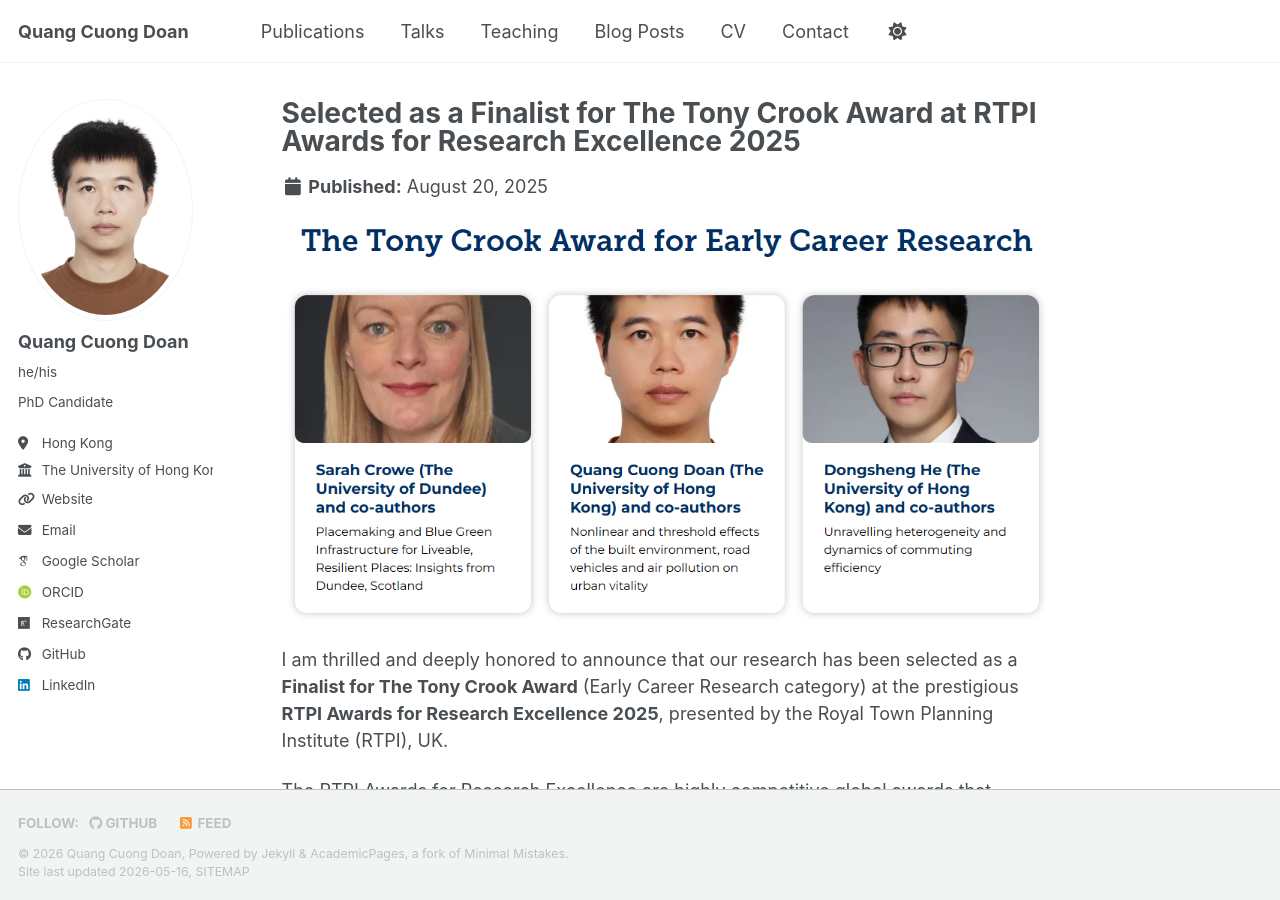
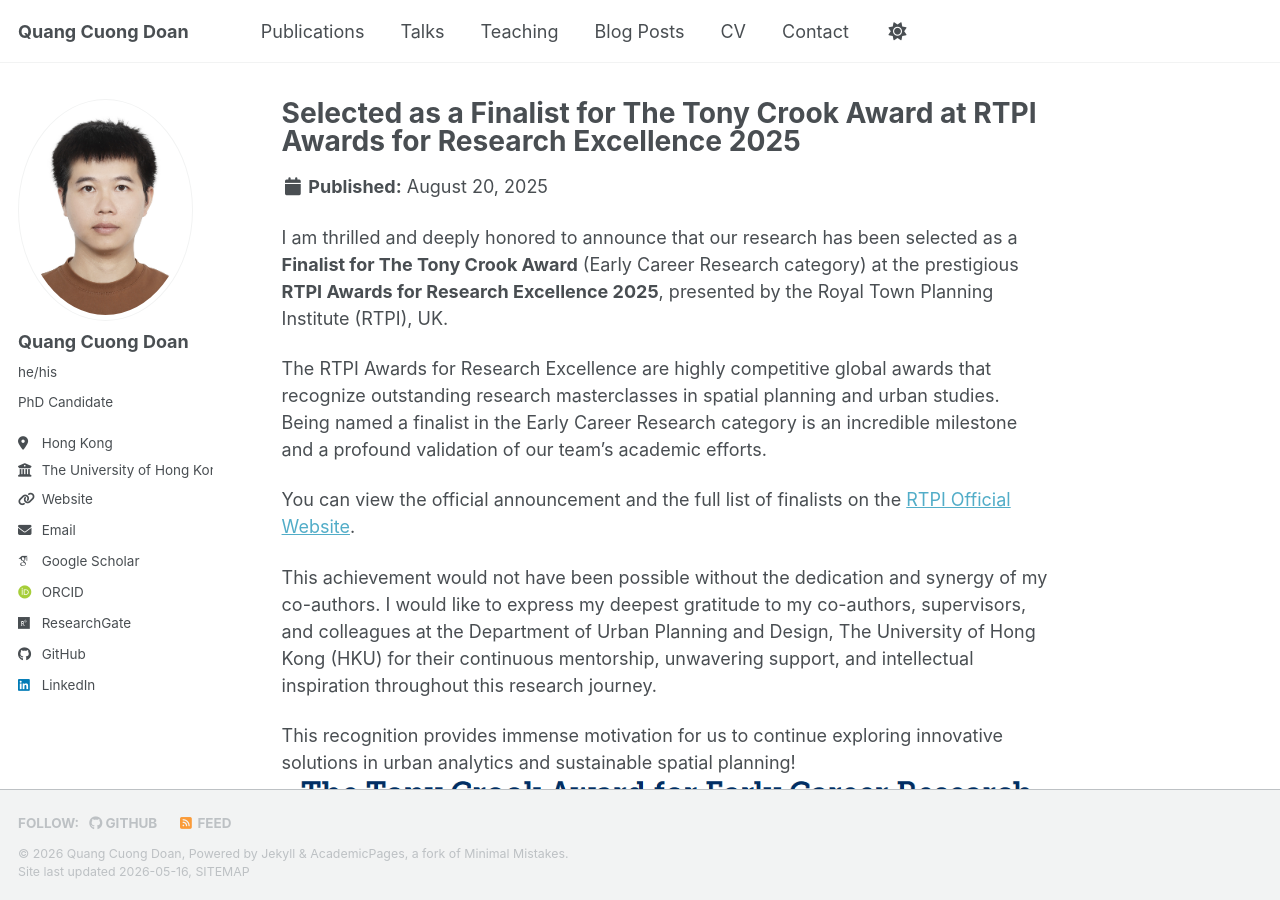
Before and after one commit to cuonghku95/cuonghku95.github.io, a Jekyll site: the page built from _posts/2025-08-20-rtpi-awards-finalist.md, in a window 1280 px wide and 900 px high. Built offline with Jekyll 4.4.1, drawn with Linux system fonts in a browser that asks for light colours; some web fonts are replaced; a script bundle is joined from its source files by our own code; library files that are not in the unit come from our copies.

Commit message:
Refactor RTPI Awards finalist announcement
Removed duplicate image and updated content for clarity.

```diff
--- a/_posts/2025-08-20-rtpi-awards-finalist.md
+++ b/_posts/2025-08-20-rtpi-awards-finalist.md
@@ -9,7 +9,6 @@ tags:
   - UK
 ---
 
-<img src="/images/rtpi_finalist.png" alt="RTPI Awards for Research Excellence 2025" style="display: block; max-width: 100%; height: auto; max-height: 500px; margin: 0 auto 20px auto; object-fit: contain; border-radius: 4px;">
 
 I am thrilled and deeply honored to announce that our research has been selected as a **Finalist for The Tony Crook Award** (Early Career Research category) at the prestigious **RTPI Awards for Research Excellence 2025**, presented by the Royal Town Planning Institute (RTPI), UK.
 
@@ -20,3 +19,4 @@ You can view the official announcement and the full list of finalists on the [RT
 This achievement would not have been possible without the dedication and synergy of my co-authors. I would like to express my deepest gratitude to my co-authors, supervisors, and colleagues at the Department of Urban Planning and Design, The University of Hong Kong (HKU) for their continuous mentorship, unwavering support, and intellectual inspiration throughout this research journey.
 
 This recognition provides immense motivation for us to continue exploring innovative solutions in urban analytics and sustainable spatial planning!
+<img src="/images/rtpi_finalist.png" alt="RTPI Awards for Research Excellence 2025" style="display: block; max-width: 100%; height: auto; max-height: 500px; margin: 0 auto 20px auto; object-fit: contain; border-radius: 4px;">
```
